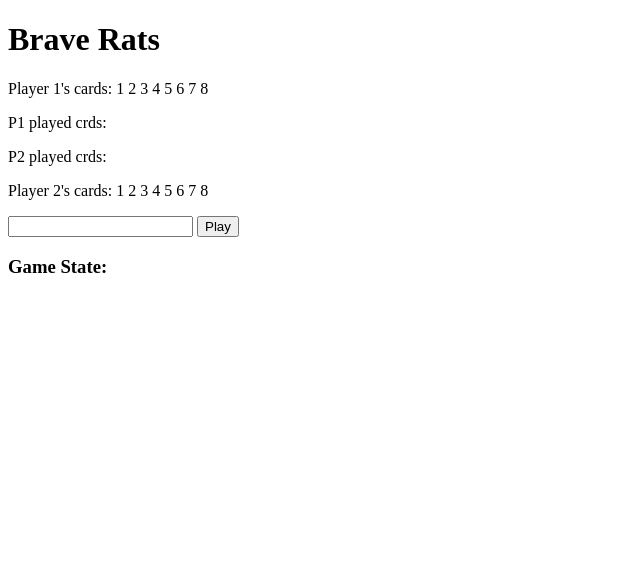
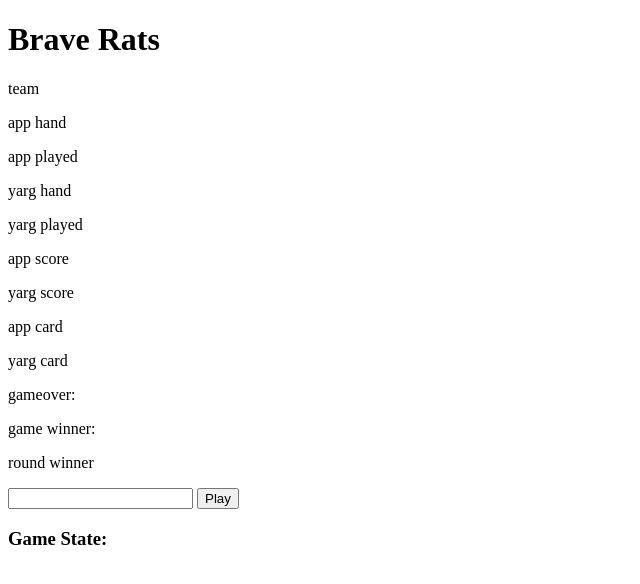
Before and after one commit to EthanWintill/braverats, a Flask app: template templates/play.html in a window 1280 px wide. Shown: the top 584 px of the page, without its empty margins (0-640 px from the left). Run offline with Flask 2, Linux system fonts and the light colour scheme; the template is opened without the code that fills it, so the values that code supplies are empty; parts of the project's set-up code (start-up, migrations or seed data) failed here and were passed over; some libraries are stand-ins or nearby versions.

Commit message:
added jquery debugging and update message to emit

```diff
--- a/app.py
+++ b/app.py
@@ -61,31 +61,10 @@ def assignPlayer(data):
     sendGameState(gid)
 
 
-def sendGameState(gid):
+def sendGameState(gid, round_winner=None):
     game = findGame(gid)
     sockets = socketIdsInGame(gid)
-    for socket in sockets:
-        socketio.emit("gstate", {"state":game.printGameState()}, room=socket)
-
-
-@socketio.on('message')
-def handleMessage(cardNum):
-    game = findGame('keyForTesting')
-
-    if(game.applewood_id==request.sid): #senders team should be taken from client data eventually, but this will do for not
-        global waitingOnApplewood
-        waitingOnApplewood = False
-        game.chooseCard(game.applewood,int(cardNum))
-    else:
-        global waitingOnYarg
-        waitingOnYarg = False
-        game.chooseCard(game.yarg,int(cardNum))
-
-    if(not waitingOnApplewood and not waitingOnYarg):
-        roundWinner = game.calculate()
-        waitingOnApplewood = True
-        waitingOnYarg = True
-        data = {
+    dataForClient = {
             'applewood_hand': game.applewood.hand,
             'yarg_hand':game.yarg.hand,
             'applewood_score':game.applewood.score,
@@ -94,11 +73,31 @@ def handleMessage(cardNum):
             'yard_card':game.yarg.card,
             'gameover':game.gameOver(), #winner is set to applewood, or yarg if they win, none if game isn't over, and tie if they tie
             'game_winner':('tie' if game.gameOver() else 'none' ) if not game.winner else ('apple' if game.winner==1 else 'yarg'),
-            'round_winner': roundWinner
+            'round_winner': round_winner
         }
-        print(json.dumps(data))
-        emit("played",{'data':json.dumps(data)}, room = game.applewood_id)
-        emit("played",{'data':json.dumps(data)}, room = game.yarg_id)
+    for socket in sockets:
+        socketio.emit("gstate", {"state":dataForClient,"team":game.sidToTeam(socket)}, room=socket)
+
+
+@socketio.on('playedCard')
+def handleMessage(data):
+    try:
+        game = findGame(data['gid'])
+    except:
+        print("game not found dumb TY")
+        return
+    sid = data['sid']
+ #fix this
+    if(game.applewood.sessionid==sid):
+        game.chooseApplewood(int(data['card']))
+    elif(game.yarg.sessionid==sid):
+        game.chooseYarg(int(data['card']))
+    else:
+        print("you're a spectatr AR")
+
+    if(game.applewood.card and game.yarg.card):
+        roundWinner = game.calculate()
+        sendGameState(data['gid'], roundWinner)
 
 
 
--- a/games.py
+++ b/games.py
@@ -2,8 +2,7 @@ from braverats import Game
 import random
 import string
 
-testGame = Game()
-games = {'keyForTesting':testGame}
+games = {}
 
 
 CHARACTERS = (
--- a/static/js/play.js
+++ b/static/js/play.js
@@ -13,13 +13,18 @@
 
       socket.on("gstate", (data) => {
         $("#gameState").text(data.state)
+        $("#team").text(data.team)
+        $("applewood_card").text(data.state.applewood_card)
+        $("#applewood_hand").text(data.state.applewood_hand)
+        $("#yarg_card").text(data.state.yarg_card)
+        $("#yarg_hand").text(data.state.yarg_hand)
+        $("#yarg_score").text(data.state.yarg_score)
+        $("#applewood_score").text(data.state.applewood_score)
+        $("#gameover").text(data.state.gameover)
+        $("#game_over").text(data.state.game_winner)
+        $("#round_winner").text(data.state.round_winner)
       });
 
-      /*socket.on('result', function(data) {
-                $('#player1_card').text(data.player1_card);
-                $('#player2_card').text(data.player2_card);
-                $('#result').text(data.winner);
-            });
 
       socket.on('played', function(data) {
           pickedCard = data["cardValue"]
@@ -39,7 +44,9 @@
                 playedCards = $('#player1played_cards').text()
                 playedCards += " " + pickedCard
                 $('#player1played_cards').text(playedCards)
-                socket.send($('#cardToPlay').val());
+                let gid = window.location.pathname.slice(6)
+                let sid = $('#sid').text()
+                socket.emit('playedCard', { gid: gid, sid: sid, card: pickedCard});
 		            $('#cardToPlay').val('');
 
                 currentHand = $('#player1_card').text()
--- a/templates/play.html
+++ b/templates/play.html
@@ -12,13 +12,34 @@
   <script src="https://ajax.googleapis.com/ajax/libs/jquery/2.2.4/jquery.min.js"></script>
   <h2 id="sid">{{sid}}</h2>
   <h1>Brave Rats</h1>
-  <p id="player1_card">Player 1's cards: 1 2 3 4 5 6 7 8</p>
-  <p>P1 played crds: <span id="player1played_cards"></span></p>
-  <p>P2 played crds: <span id="player2played_cards"></span></p>
-  <p id="player2_card">Player 2's cards: 1 2 3 4 5 6 7 8</p>
+  <p>team</p>
+  <p id="team"></p>
+  <p>app hand</p>
+  <p id="applewood_hand"></p>
+  <p>app played</p>
+  <p id="applewood_played"></p>
+  <p>yarg hand</p>
+  <p id="yarg_hand"> </p>
+  <p>yarg played</p>
+  <p id="yarg_played"></p>
+  <p>app score</p>
+  <p id="applewood_score"> </p>
+  <p>yarg score</p>
+  <p id="yarg_score"> </p>
+  <p>app card</p>
+  <p id="applewood_card"></p>
+  <p>yarg card</p>
+  <p id="yard_card"> </p>
+  <p>gameover:</p>
+  <p id="gameover"></p>
+  <p>game winner:</p>
+  <p id="game_winner"></p>
+  <p>round winner</p>
+  <p id="round_winner"></p>
   <input id="cardToPlay" type="text">
   <button id="send-button">Play</button>
   <p id="winners"></p>
+
 
   <div>
     <h3>Game State:</h3>
```
Also changed, not shown: braverats.py (+0 -8 lines).
